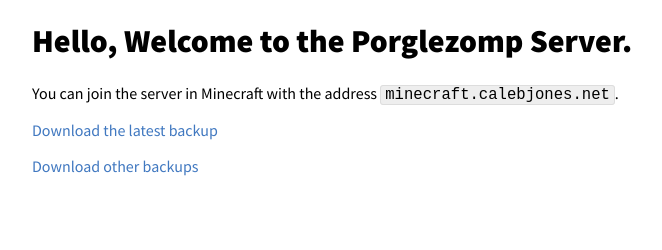
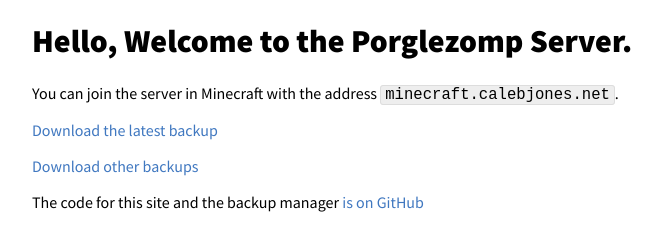
Before and after one commit to porglezomp-misc/minecraft-backups, a plain HTML site: page site/index.html in a window 1280 px wide. Shown: the whole page, without its empty margins (258-920 px from the left). Drawn offline with Linux system fonts and the light colour scheme.

Commit message:
Add a GitHub link

```diff
--- a/site/index.html
+++ b/site/index.html
@@ -15,5 +15,6 @@
     </p>
     <p><a href="https://s3.amazonaws.com/minecraft.calebjones.net/backups/latest.zip">Download the latest backup</a></p>
     <p><a href="/backups/">Download other backups</a></p>
+    <p>The code for this site and the backup manager <a href="https://github.com/porglezomp-misc/minecraft-backups">is on GitHub</a></p>
   </body>
 </html>
```
